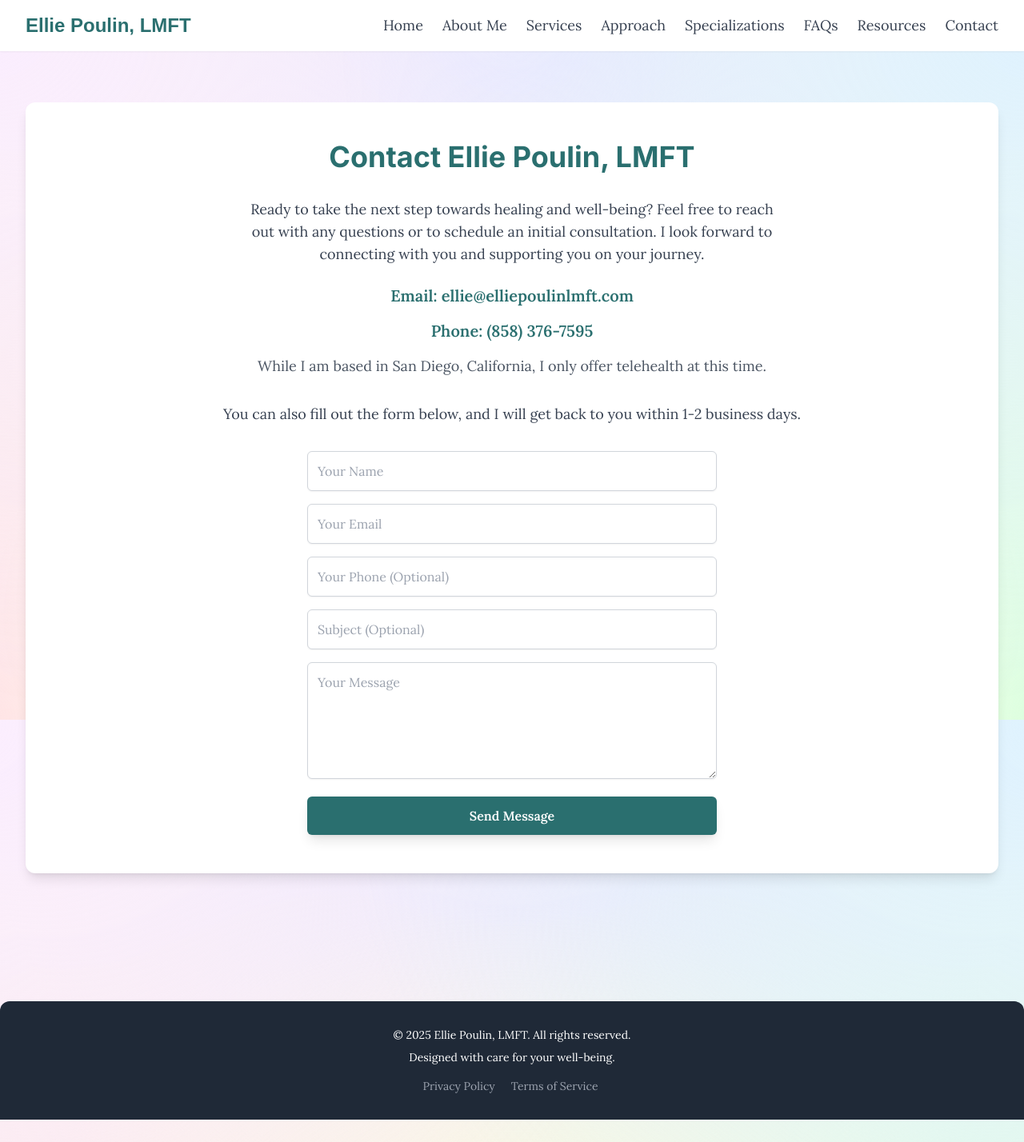
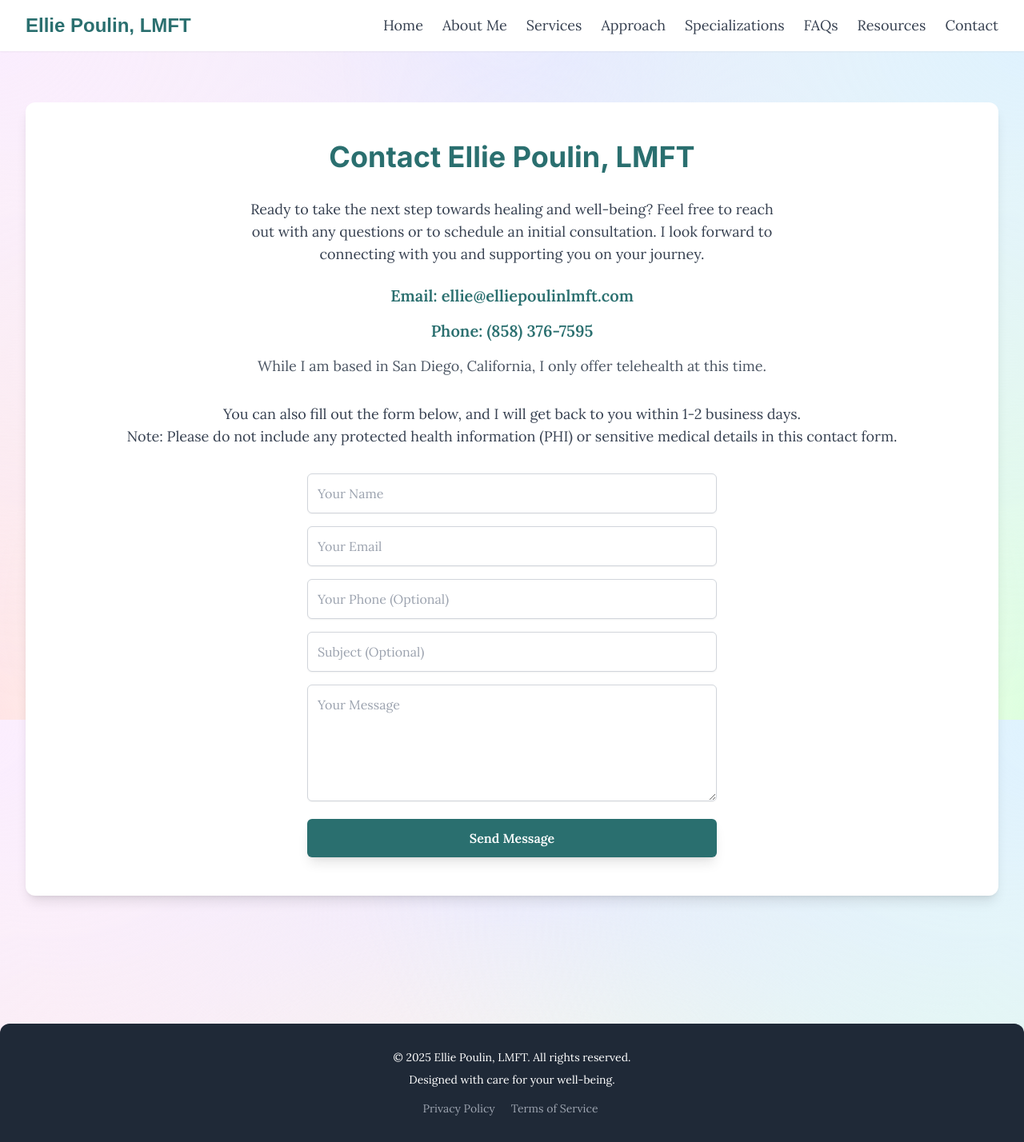
Before and after one commit to elliepoulin/elliepoulin.github.io, a Jekyll site: the page built from contact.html, in a window 1280 px wide. Shown: the whole page at 80% size. Built offline with Jekyll 4.4.1, drawn with Linux system fonts in a browser that asks for light colours; nearby versions of some CDN libraries; some web fonts are replaced.

Commit message:
Update contact.html

```diff
--- a/contact.html
+++ b/contact.html
@@ -22,7 +22,8 @@ permalink: /contact/
             </p>
         </div>
         <p class="text-lg text-gray-700">
-            You can also fill out the form below, and I will get back to you within 1-2 business days.
+            You can also fill out the form below, and I will get back to you within 1-2 business days.<br>
+            Note: Please do not include any protected health information (PHI) or sensitive medical details in this contact form.
         </p>
 
         <!-- Message display area -->
```
